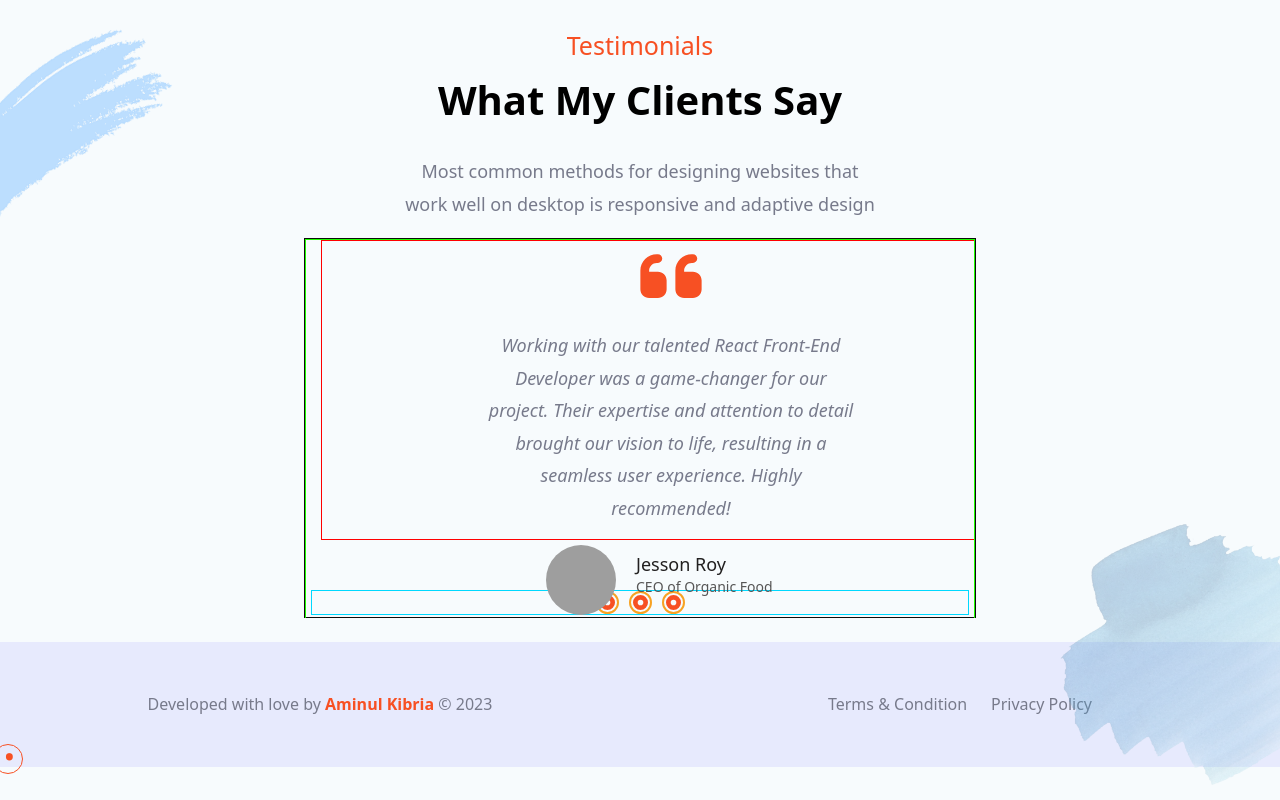
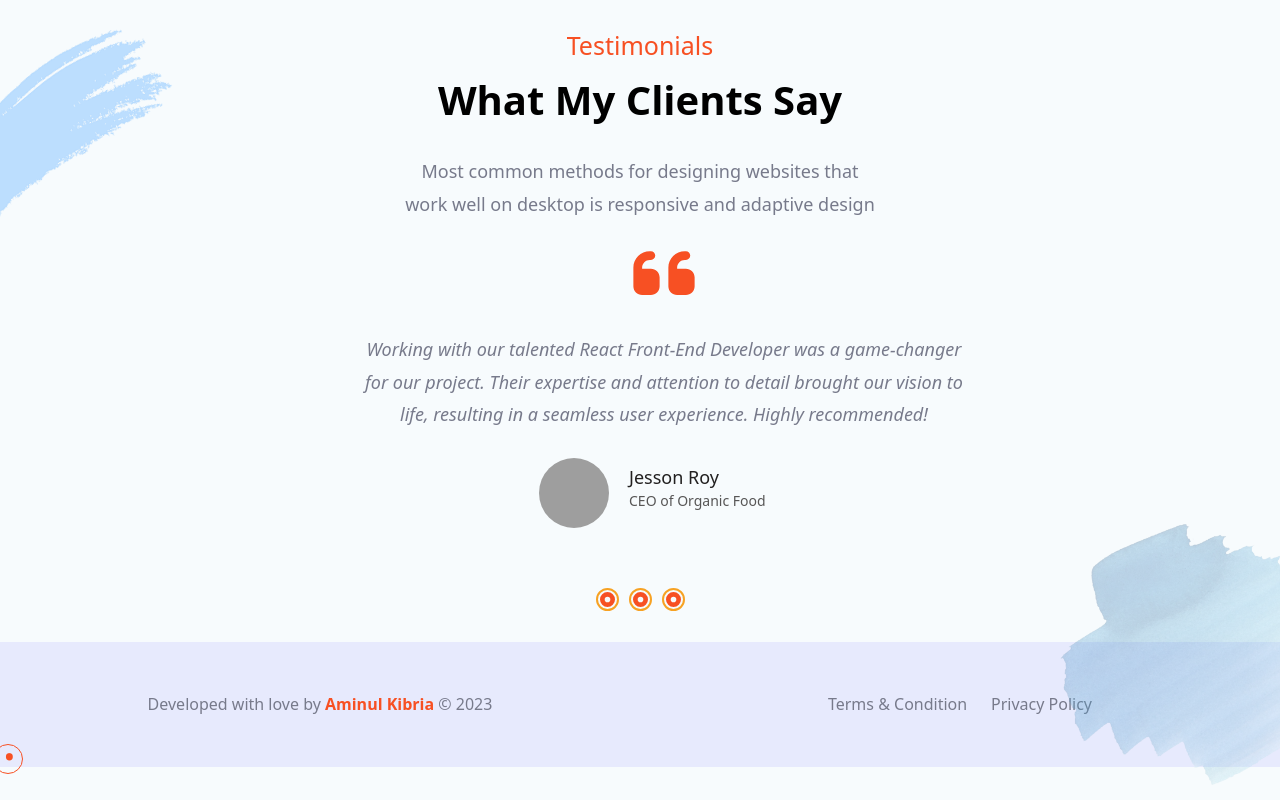
Before and after one commit to dksifatofficial/aminul-kibria-react, a React (Create React App) app: page / in a window 1280 px wide. Shown: the part 1748-2548 px from the top of the page. Built offline with nearby package versions, Linux system fonts and the light colour scheme; no server answers; grey boxes are pictures that could not be loaded.

Commit message:
res commit

```diff
--- a/src/components/Clients.js
+++ b/src/components/Clients.js
@@ -8,7 +8,6 @@ import Client from "./Client";
 
 export function Client1() {
   return (
-    <div className={classes.container}>
     <div className={classes.comment}>
       <FontAwesomeIcon className={classes.icon} icon={faQuoteLeft} />
       <p>
@@ -24,7 +23,6 @@ export function Client1() {
           <h6>CEO of Organic Food</h6>
         </Client>
       </div>
-    </div>
     </div>
   );
 }
--- a/src/styles/Clients.module.css
+++ b/src/styles/Clients.module.css
@@ -1,13 +1,9 @@
-.container {
-
-}
 .comment {
     width: 430px;
     display: grid;
     justify-content: center;
     height: 300px;
     position: relative;
-    border: 1px solid rgb(255, 0, 0);
 }
 .icon {
     text-align: center;
@@ -35,5 +31,6 @@
     }
     .comment p {
         padding: 0 30px;
+        width: 680px;
     }
 }
--- a/src/styles/Testimonials.module.css
+++ b/src/styles/Testimonials.module.css
@@ -3,7 +3,6 @@
   display: flex;
   justify-content: center;
   flex-wrap: wrap;
-  border: 1px solid rgb(12, 12, 12);
 }
 .testimonials {
   position: relative;
@@ -11,7 +10,6 @@
   height: 380px;
   width: 430px;
   padding: 0 5px;
-  border: 1px solid rgb(30, 255, 0);
 }
 .row {
   display: flex;
@@ -26,7 +24,6 @@
   display: flex;
   justify-content: center;
   margin-top: 10px;
-  border: 1px solid rgb(0, 217, 255);
 }
 .button {
   display: flex;
@@ -44,6 +41,7 @@
     width: 100%;
   }
   .testimonials {
+    padding: 0;
     width: 100%;
   }
 }
```
